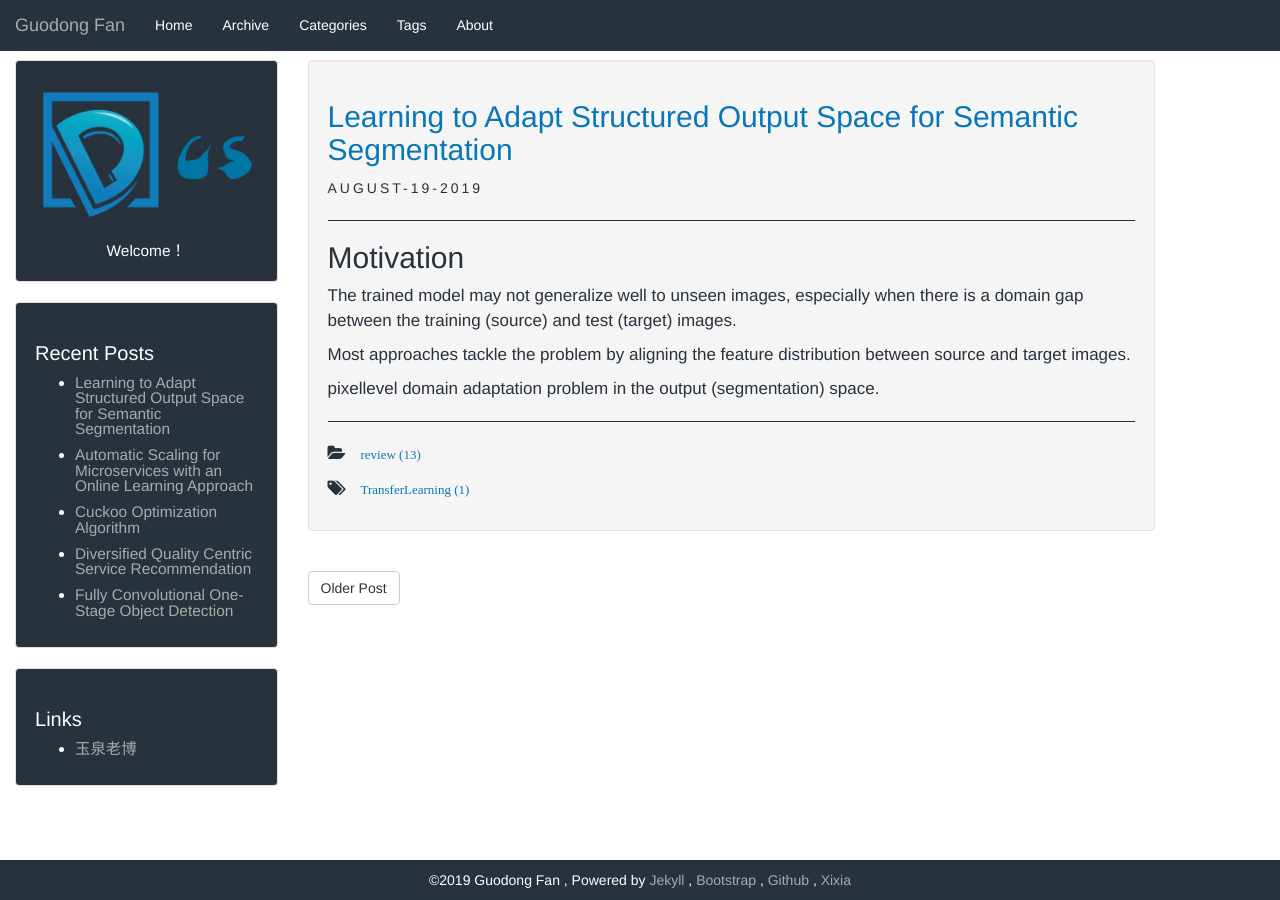
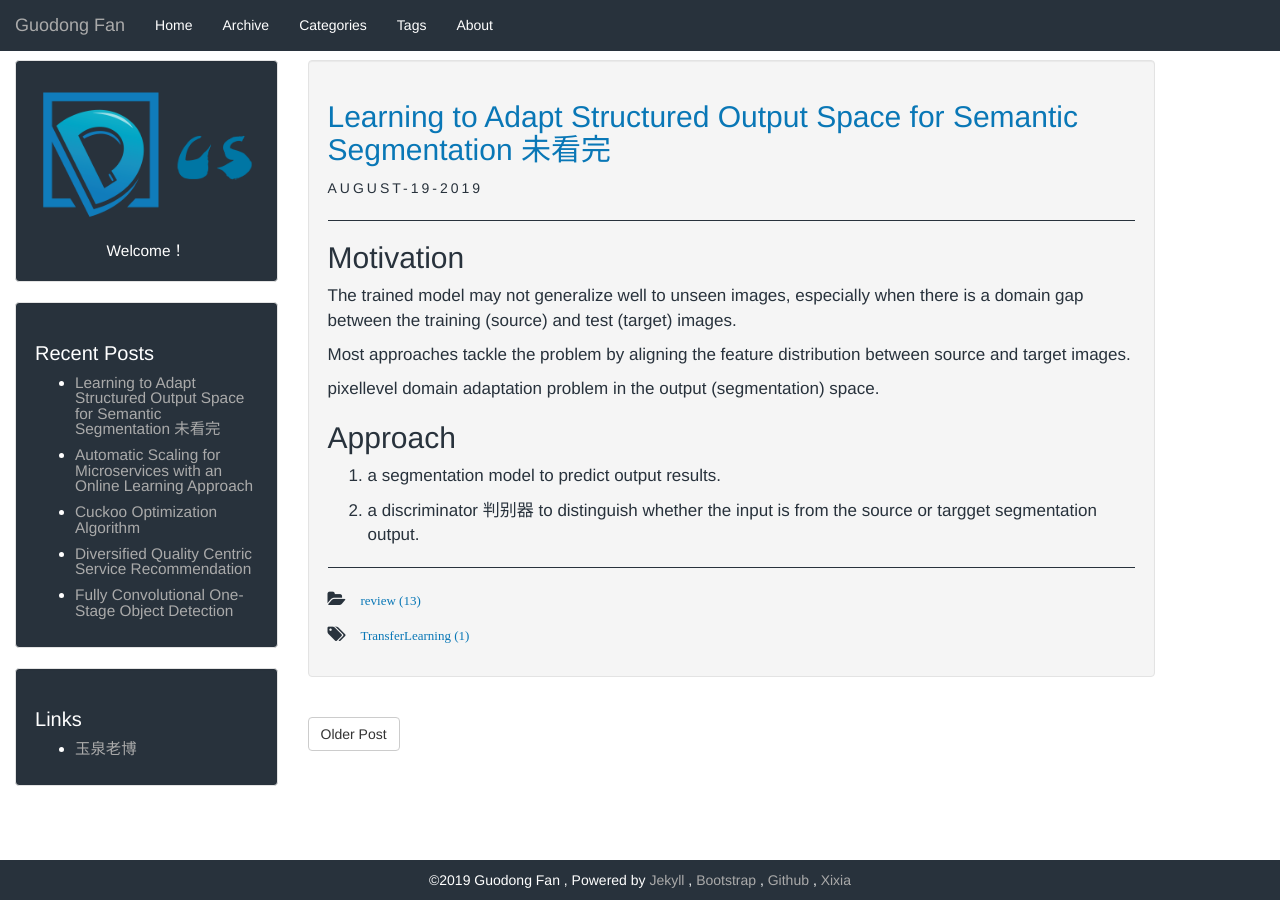
Before and after one commit to GuodongFan/GuodongFan.github.io, a Jekyll site: the page built from _posts/2019-08-19-Adapt-Space.md, in a window 1280 px wide. Built offline with Jekyll 4.4.1, drawn with Linux system fonts in a browser that asks for light colours; our own code applies the rules of GitHub Pages for plain Markdown files.

Commit message:
Update 2019-08-19-Adapt-Space.md

```diff
--- a/_posts/2019-08-19-Adapt-Space.md
+++ b/_posts/2019-08-19-Adapt-Space.md
@@ -1,5 +1,5 @@
 ---
-title: Learning to Adapt Structured Output Space for Semantic Segmentation
+title: Learning to Adapt Structured Output Space for Semantic Segmentation 未看完
 published: true
 category: review
 tag: TransferLearning
@@ -12,3 +12,9 @@ The trained model may not generalize well to unseen images, especially when ther
 Most approaches tackle the problem by aligning the feature distribution between source and target images.
 
 pixellevel domain adaptation problem in the output (segmentation) space.
+
+## Approach
+
+1. a segmentation model to predict output results.
+
+2. a discriminator 判别器 to distinguish whether the input is from the source or targget segmentation output.
```
